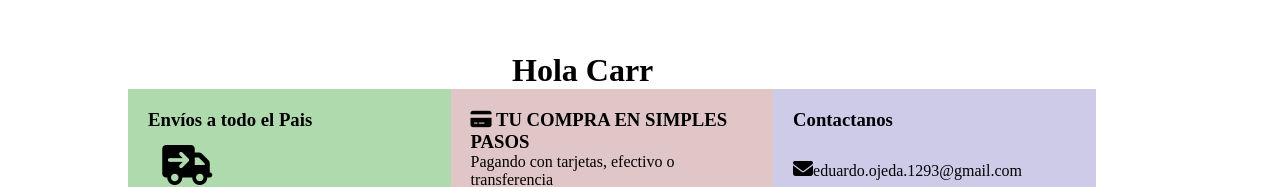
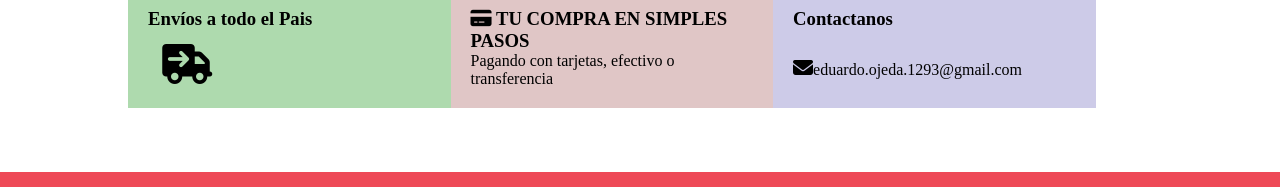
Before and after one commit to OjedaEduardo/Proyecto_Tech, a plain HTML site: page pages/carrito.html in a window 1280 px wide. Shown: the part 188-375 px from the top of the page. Drawn offline with Linux system fonts and the light colour scheme.

Commit message:
Update carrito.html

```diff
--- a/pages/carrito.html
+++ b/pages/carrito.html
@@ -42,7 +42,7 @@
 
     </header>
     <main>
-        <h1>Hola Carr</h1>
+
 
         <div class="masInfo">
             <div class="i1">
```
